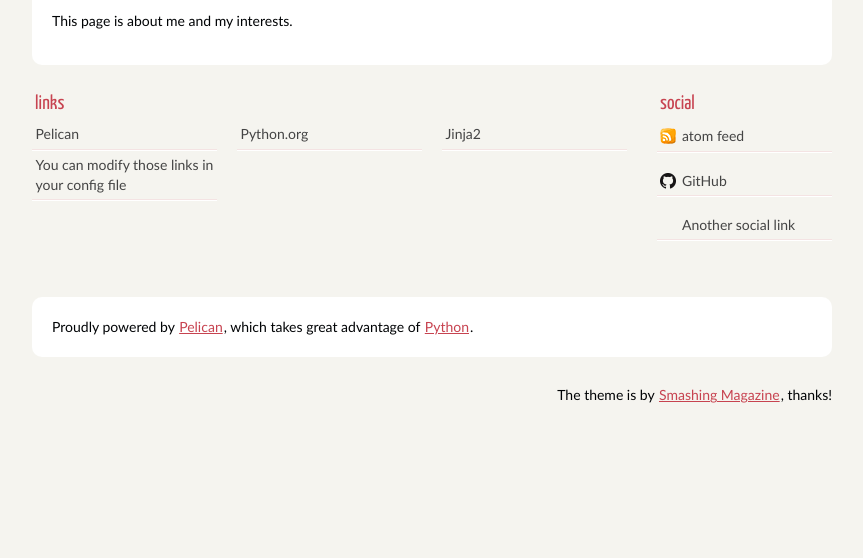
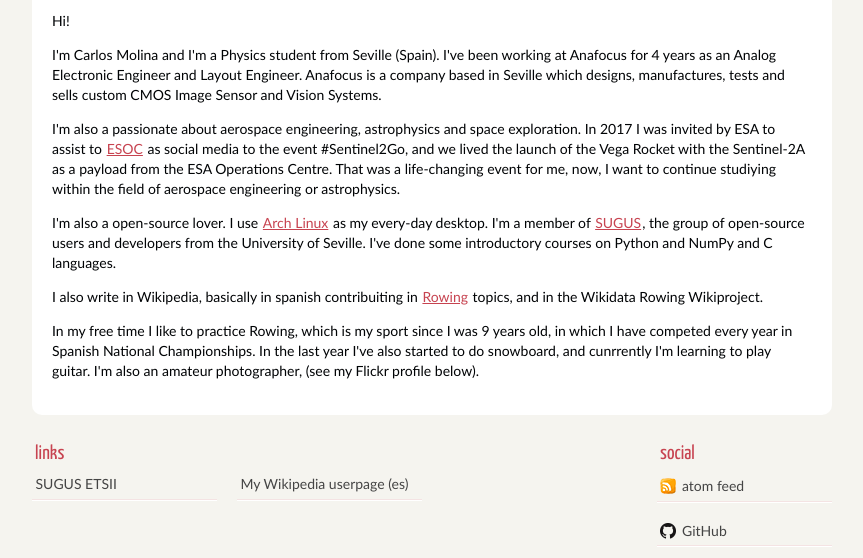
Before and after one commit to cmolinaord/cmolinaord.github.io, a plain HTML site: page pages/about-me.html in a window 1280 px wide. Shown: the part 216-774 px from the top of the page, without its empty margins (208-1071 px from the left). Drawn offline with Linux system fonts and the light colour scheme.

Commit message:
Expanding my description

```diff
--- a/pages/about-me.html
+++ b/pages/about-me.html
@@ -23,16 +23,33 @@
 <section id="content" class="body">
     <h1 class="entry-title">About me</h1>
 
-    <p>This page is about me and my interests.</p>
+    <p>Hi!</p>
+<p>I'm Carlos Molina and I'm a Physics student from Seville (Spain). I've been
+working at Anafocus for 4 years as an Analog Electronic Engineer and Layout Engineer. Anafocus
+is a company based in Seville which designs, manufactures, tests and sells custom CMOS Image Sensor
+and Vision Systems.</p>
+<p>I'm also a passionate about aerospace engineering, astrophysics and space exploration.
+In 2017 I was invited by ESA to assist to <a href="https://en.wikipedia.org/wiki/European_Space_Operations_Centre">ESOC</a> as
+social media to the event #Sentinel2Go, and we lived the launch of the Vega Rocket
+with the Sentinel-2A as a payload from the ESA Operations Centre. That was a life-changing event
+for me, now, I want to continue studiying within the field of aerospace engineering or astrophysics.</p>
+<p>I'm also a open-source lover. I use <a href="https://en.wikipedia.org/wiki/ArchLinux">Arch Linux</a>
+as my every-day desktop. I'm a member of <a href="https://sugus.eii.us.es/">SUGUS</a>, the group of
+open-source users and developers from the University of Seville. I've done some introductory
+courses on Python and NumPy and C languages.</p>
+<p>I also write in Wikipedia, basically in spanish contribuiting
+in <a href="https://en.wikipedia.org/wiki/Rowing">Rowing</a> topics, and in the Wikidata Rowing Wikiproject.</p>
+<p>In my free time I like to practice Rowing, which is my sport since I was 9 years old, in which
+I have competed every year in Spanish National Championships. In the last year I've also
+started to do snowboard, and cunrrently I'm learning to play guitar.
+I'm also an amateur photographer, (see my Flickr profile below).</p>
 </section>
         <section id="extras" class="body">
                 <div class="blogroll">
                         <h2>links</h2>
                         <ul>
-                            <li><a href="http://getpelican.com/">Pelican</a></li>
-                            <li><a href="http://python.org/">Python.org</a></li>
-                            <li><a href="http://jinja.pocoo.org/">Jinja2</a></li>
-                            <li><a href="#">You can modify those links in your config file</a></li>
+                            <li><a href="https://sugus.eii.us.es">SUGUS ETSII</a></li>
+                            <li><a href="https://es.wikipedia.org/wiki/Usuario:Kamelox">My Wikipedia userpage (es)</a></li>
                         </ul>
                 </div><!-- /.blogroll -->
                 <div class="social">
@@ -41,7 +58,8 @@
                             <li><a href="http://cmolinaord.github.io/feeds/all.atom.xml" type="application/atom+xml" rel="alternate">atom feed</a></li>
 
                             <li><a href="https://github.com/cmolinaord">GitHub</a></li>
-                            <li><a href="#">Another social link</a></li>
+                            <li><a href="https://twitter.com/cmolina_ord">Twitter</a></li>
+                            <li><a href="https://www.flickr.com/photos/cmolina_remo/">Flickr</a></li>
                         </ul>
                 </div><!-- /.social -->
         </section><!-- /#extras -->
```
Also changed, not shown: archives.html (+4 -5 lines), author/carlos-molina.html (+4 -5 lines), authors.html (+4 -5 lines), categories.html (+4 -5 lines), category/blog.html (+4 -5 lines), first-article.html (+4 -5 lines), index.html (+4 -5 lines), pages/cv.html (+4 -5 lines), tag/test.html (+4 -5 lines), tags.html (+4 -5 lines).
